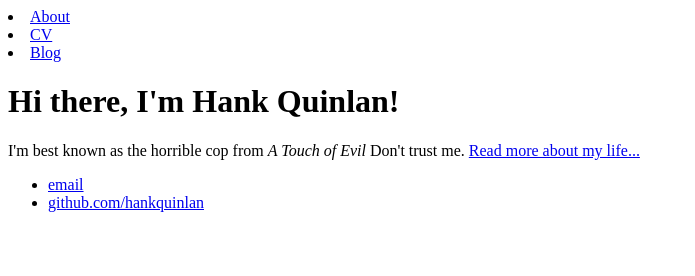
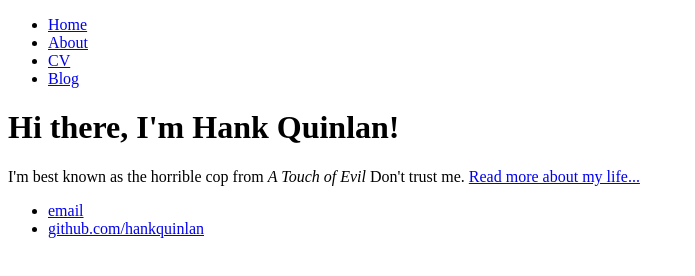
Before and after one commit to hackpro123/CyberBlog, a plain HTML site: page index.html in a window 1280 px wide. Shown: the whole page, without its empty margins (0-695 px from the left). Drawn offline with Linux system fonts and the light colour scheme.

Commit message:
Update index.html

```diff
--- a/index.html
+++ b/index.html
@@ -1,4 +1,13 @@
-    	<li><a href="/about">About</a></li>
+<!DOCTYPE html>
+<html>
+	<head>
+		<title>Hank Quinlan, Horrible Cop</title>
+	</head>
+	<body>
+		<nav>
+    		<ul>
+        		<li><a href="/">Home</a></li>
+	        	<li><a href="/about">About</a></li>
         		<li><a href="/cv">CV</a></li>
         		<li><a href="/blog">Blog</a></li>
     		</ul>
```
